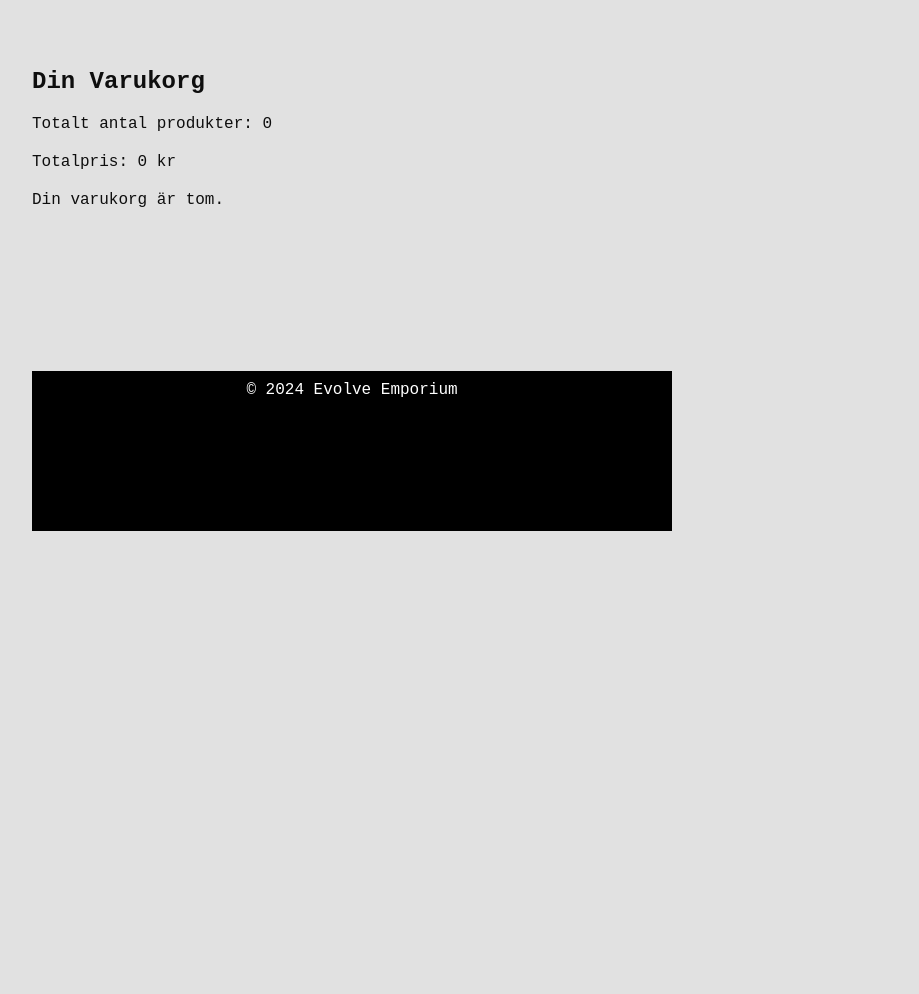
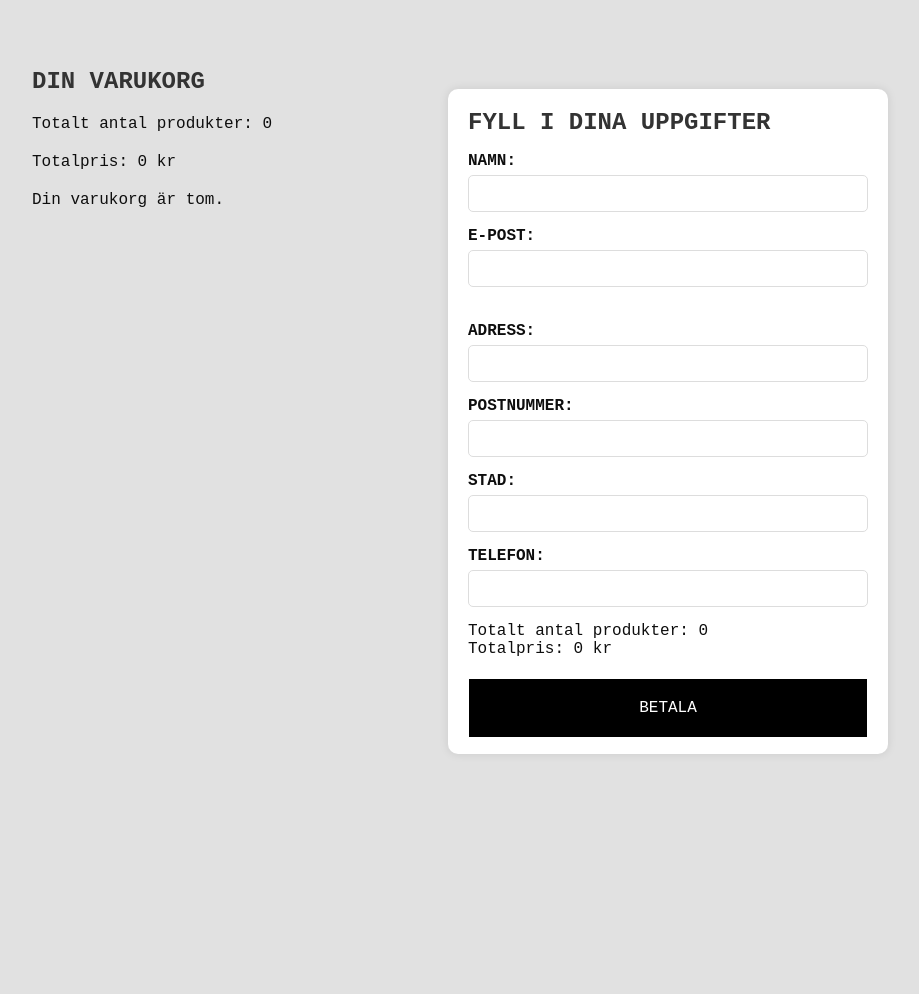
Before and after one commit to Mercedesemiliea/shoppyloppy, a PHP site: page /cart.php in a window 1280 px wide. Shown: the part 80-1074 px from the top of the page, without its empty margins (96-1015 px from the left). Before the commit the page ends 611 px from the top, so only its background shows below. Run offline with PHP 8.4, Linux system fonts and the light colour scheme; data that the repository does not hold is empty; some libraries are stand-ins or nearby versions.

Commit message:
betala knapp och fylla i formulär

```diff
--- a/cart.php
+++ b/cart.php
@@ -16,10 +16,15 @@ if ($_SERVER["REQUEST_METHOD"] == "POST" ) {
 
 
         if (isset($_POST['update_cart'])) {
-            if (isset($_POST['decrease']) && $_SESSION['cart'][$productId] > 0) {
-                $_SESSION['cart'][$productId]--;
+            if (isset($_POST['decrease']) ) {
+
+                $_SESSION['cart'][$productId] -= 1;
+                if ($_SESSION['cart'][$productId] < 1) {
+                    unset($_SESSION['cart'][$productId]);
+                }
             } elseif (isset($_POST['increase'])) {
-                $_SESSION['cart'][$productId]++;
+
+                $_SESSION['cart'][$productId] += 1;
             }
         } elseif (isset($_POST['add_to_cart'])) {
 
@@ -87,13 +92,56 @@ foreach ($_SESSION['cart'] as $productId => $quantity) {
                         <button type="submit" name="increase" value="true">+</button>
                         </form>
                         <p>Antal: <?= htmlspecialchars($item['quantity']) ?></p>
-                    <p>Pris: <?= htmlspecialchars($item['price']) ?> kr</p>
+                    <p>Pris: <?= htmlspecialchars($item['price'] * $item['quantity']) ?> kr</p>
+
             </div>
         <?php endforeach; ?>
     </div>
 </div>
+<?php endif; ?>
+<div class="checkout-container">
+    <h2>Fyll i dina uppgifter</h2>
+    <form action="process_checkout.php" method="post">
+        <div class="form-group">
+            <label for="name">Namn:</label>
+            <input type="text" id="name" name="name" required>
         </div>
-    <?php endif; ?>
+
+        <div class="form-group">
+            <label for="email">E-post:</label>
+            <input type="email" id="email" name="email" required>
+        </div>
+
+        <div class="form-group">
+            <label for="address">Adress:</label>
+            <input type="text" id="address" name="address" required>
+        </div>
+
+        <div class="form-group">
+            <label for="postcode">Postnummer:</label>
+            <input type="text" id="postcode" name="postcode" required>
+        </div>
+
+        <div class="form-group">
+            <label for="city">Stad:</label>
+            <input type="text" id="city" name="city" required>
+        </div>
+
+        <div class="form-group">
+            <label for="phone">Telefon:</label>
+            <input type="tel" id="phone" name="phone" required>
+        </div>
+        <p>Totalt antal produkter: <?= $totalQuantity ?></p>
+        <p>Totalpris: <?= $totalPrice ?> kr</p>
+        <button type="submit" class="checkout-button">Betala</button>
+    </form>
+
+    </div>
+
+
+    </div>
+
+
     <?php include "footer.php"; ?>
 </body>
 </html>
--- /dev/null
+++ b/css/cart.css
@@ -0,0 +1,122 @@
+.cart-background {
+    height: 230vh;
+    width: 100%;
+    display: flex;
+    flex-direction: column;
+    justify-content: center;
+    background-color: #e1e1e1;
+}
+
+.cart-container {
+    display: flex;
+    flex-direction: column;
+    justify-content: center;
+    gap: 20px;
+    margin-top: 100px;
+    width: 50%;
+    position: absolute;
+    right: 40%;
+    color: #0e0e0e;
+    top: 6%;
+}
+
+
+
+.cart-items {
+    margin-top: 5px;
+    display: flex;
+    flex-direction: column;
+
+}
+
+.cart-item {
+    background-color: #fff;
+    padding: 15px;
+    margin-bottom: 10px;
+    border-radius: 5px;
+    box-shadow: 0 2px 5px rgba(0, 0, 0, 0.1);
+    display: flex;
+    flex-direction: column;
+    gap: 10px;
+
+}
+
+.cart-container h2 {
+    margin: 0;
+    color: #333;
+    text-transform: uppercase;
+}
+
+.cart-item h3 {
+    margin: 5px 0;
+    color: #0e0e0e;
+}
+
+
+.cart-item+.cart-item {
+    border-top: 1px solid #eaeaea;
+    padding-top: 20px;
+}
+
+
+.checkout-container {
+    width: 440px;
+    margin: auto;
+    height: 665px;
+    padding: 20px;
+    background-color: #fff;
+    border-radius: 10px;
+    box-shadow: 0 0 10px rgba(0, 0, 0, 0.1);
+    position: absolute;
+    left: 65%;
+    top: 15%;
+
+}
+
+.checkout-container h2 {
+    margin-bottom: 4%;
+
+    text-transform: uppercase;
+
+}
+
+.form-group {
+    margin-bottom: 15px;
+    text-transform: uppercase;
+}
+
+.form-group label {
+    display: block;
+    margin-bottom: 5px;
+    font-weight: bold;
+}
+
+.form-group input[type="text"],
+.form-group input[type="email"],
+.form-group input[type="tel"] {
+    width: 100%;
+    padding: 10px;
+    border: 1px solid #ddd;
+    border-radius: 5px;
+    box-sizing: border-box;
+}
+
+.checkout-button {
+    background-color: #000000;
+    color: white;
+    padding: 20px 23px;
+    border: none;
+    cursor: pointer;
+    margin-top: 20px;
+    border: 1px solid #ffffff;
+
+    width: 100%;
+
+    text-transform: uppercase;
+    font-size: 1rem;
+}
+
+.payment {
+    width: 40%;
+    color: #000000;
+}
--- a/login.css
+++ b/css/login.css
@@ -1,5 +1,5 @@
 .login-image {
-    background-image: url('wallhaven-n67pqw.png');
+    background-image: url('/public/wallhaven-n67pqw.png');
     background-size: cover;
     background-position: center;
     background-repeat: no-repeat;
--- a/style.css
+++ b/css/style.css
@@ -17,7 +17,7 @@ html {
 .landingpage-background-container {
     font-family: Arial, sans-serif;
     height: 100vh;
-    background-image: url('wallhaven-l8z7rq.jpg');
+    background-image: url('/public/wallhaven-l8z7rq.jpg');
     background-size: cover;
     background-position: center 45px;
     background-repeat: no-repeat;
@@ -168,6 +168,7 @@ h3 {
     flex-direction: column;
     height: 180vh;
     width: 100%;
+    background-color: #ffffff;
 
 
 }
@@ -326,9 +327,9 @@ footer {
     justify-content: center;
     align-items: center;
     flex-direction: column;
-    height: 100vh;
+    height: 230vh;
     width: 100%;
-    background-color: rgb(255, 255, 255);
+    background-color: rgb(4, 4, 4);
     color: white;
 }
 
@@ -345,6 +346,38 @@ footer {
     right: 15%;
     background-color: rgb(12, 12, 12);
     text-align: center;
+}
+
+.product-detail-container p {
+    width: 50%;
+}
+
+.product-details-image {
+    background-image: url('public/wallhaven-lnzpj4.png');
+    background-position: center;
+    background-size: cover;
+    width: 100%;
+    height: 500px;
+    position: absolute;
+    top: 110%;
+}
+
+.product-detail-container button {
+    background-color: #000000;
+    color: white;
+    padding: 10px 20px;
+    border: none;
+    cursor: pointer;
+    margin-top: 20px;
+    border: 1px solid #ffffff;
+
+}
+
+.product-detail-container input {
+    padding: 10px;
+    margin: 10px;
+    width: 50%;
+    border: 1px solid #ffffff;
 }
 
 .product-detail-container h2 {
--- a/header.php
+++ b/header.php
@@ -4,10 +4,10 @@
     <meta charset="UTF-8">
     <title>Evolve Emporium</title>
     <link rel="icon" type="image/png" href="/public/apple-touch-icon-57x57.png">
-    <link rel="stylesheet" href="style.css">
-    <link rel="stylesheet" href="login.css">
-    <link rel="stylesheet" href="register.css">
-    <link rel="stylesheet" href="cart.css">
+    <link rel="stylesheet" href="/css/style.css">
+    <link rel="stylesheet" href="/css/login.css">
+    <link rel="stylesheet" href="/css/register.css">
+    <link rel="stylesheet" href="/css/cart.css">
     <script src="https://code.iconify.design/2/2.2.1/iconify.min.js"></script>
 
     <link href="https://fonts.googleapis.com/icon?family=Material+Icons" rel="stylesheet">
--- a/productDetails.php
+++ b/productDetails.php
@@ -38,6 +38,7 @@
         }
         ?>
     </div>
+    <div class="product-details-image"></div>
 </div>
     <?php include "footer.php"; ?>
 </body>
```
Also changed, not shown: cart.css (deleted, +0 -58 lines), css/register.css (renamed from register.css), public/ceruledge.png (added), public/dratini.jpg (deleted), public/dratini.png (added), public/eternatus.png (added), public/lugia.png (added), public/mew.png (added), public/wallhaven-l8z7rq.jpg (renamed from wallhaven-l8z7rq.jpg), public/wallhaven-lnzpj4.png (added), public/wallhaven-n67pqw.png (renamed from wallhaven-n67pqw.png), public/zapdos.png (added). Lines whose indentation alone changed are shown as unchanged.
